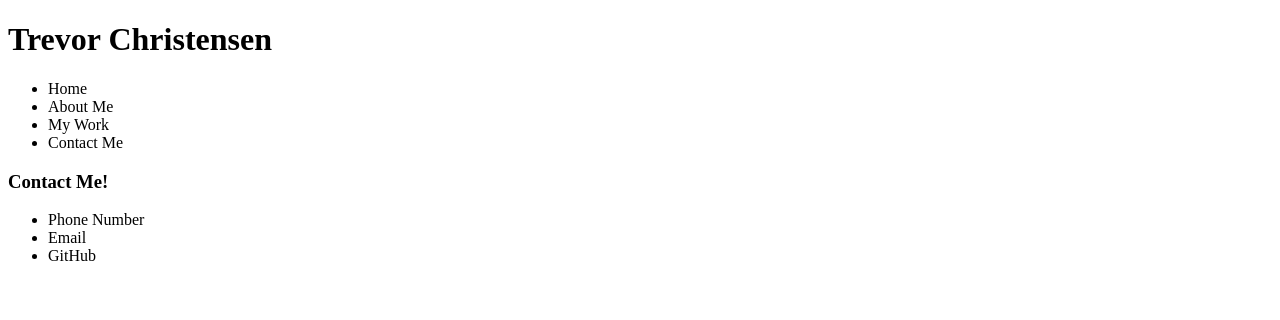
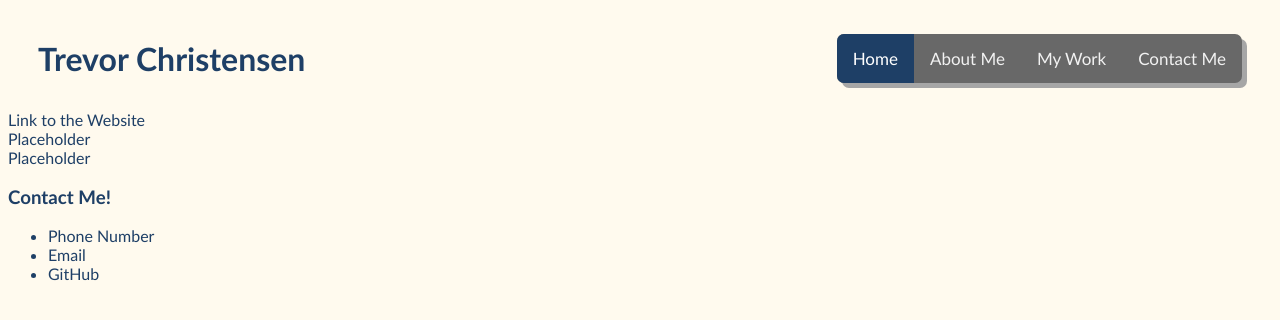
Before and after one commit to tchr7902/portfolio, a plain HTML site: page index.html in a window 1280 px wide. Drawn offline with Linux system fonts and the light colour scheme.

Commit message:
adding some styling to body and header

```diff
--- a/assets/style.css
+++ b/assets/style.css
@@ -0,0 +1,52 @@
+:root{
+    --primary: #1e3f66;
+    --secondary: rgb(104, 104, 104);
+}
+
+* {
+    color: var(--primary);
+    box-sizing: border-box;
+    font-family: "Optima", calibri, serif;
+}
+
+header {
+    border-radius: 7px;
+    width: 100%;
+    display: flex;
+    align-items: center;
+    justify-content: space-between;
+    padding: 10px 30px 10px 30px;
+}
+nav {
+    background-color: var(--secondary);
+    overflow: hidden;
+    border-radius: 7px;
+    box-shadow: 5px 5px rgb(166, 166, 166);
+  }
+
+  nav a {
+    float: left;
+    color: #f2f2f2;
+    text-align: center;
+    padding: 14px 16px;
+    text-decoration: none;
+    font-size: 17px;
+  }
+
+  nav a.active {
+    background-color: var(--primary);
+    color: white;
+  }
+
+  nav a:hover {
+    background-color: rgb(143, 143, 143);
+    color: black;
+  }
+
+body {
+    background-color: rgb(255, 250, 238);
+}
+
+.card {
+
+}
--- a/index.html
+++ b/index.html
@@ -3,44 +3,44 @@
 <head>
     <meta charset="UTF-8">
     <meta name="viewport" content="width=device-width, initial-scale=1.0">
+    <link rel="stylesheet" href="./assets/style.css">
     <title>Trevor's Portfolio</title>
 </head>
 
 <div>
     <header>
         <h1>Trevor Christensen</h1>
+
+        <nav>
+            <a class="active" href="#home">Home</a>
+            <a href="#About Me">About Me</a>
+            <a href="#My Work">My Work</a>
+            <a href="#Contact Me">Contact Me</a>
+        </nav>
+
     </header>
-
-    <nav>
-        <ul>
-            <li>Home</li>
-            <li>About Me</li>
-            <li>My Work</li>
-            <li>Contact Me</li>
-        </ul>
-    </nav>
 </div>
 
  <body>
     <!--image placeholder here-->
     <div class="card"><!--about me--></div>
 
-    <!--Work Example #1-->
+    <!--Horiseon Refactor-->
     <div class="card">
-        <!--put image here-->
-        <div class="container"><!--Put link and text in here--></div>
+        <!--website ss here-->
+        <div class="container">Link to the Website</div>
     </div>
 
     <!--Work Example #2-->
     <div class="card">
         <!--put image here-->
-        <div class="container"><!--Put link and text in here--></div>
+        <div class="container">Placeholder</div>
     </div>
 
     <!--Work Example #3-->
     <div class="card">
         <!--put image here-->
-        <div class="container"><!--Put link and text in here--></div>
+        <div class="container">Placeholder</div>
     </div>
 </body>
 
```
